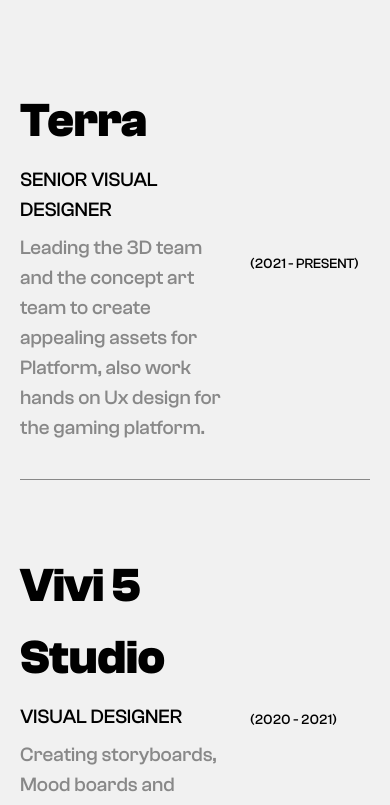
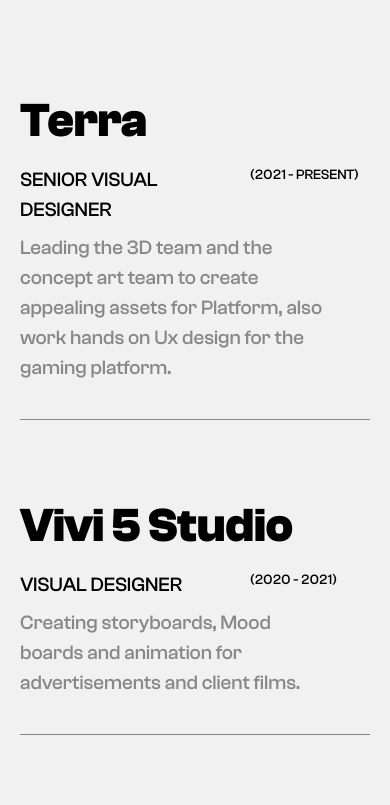
Before and after one commit to mohammedraqeebb/riddhiban-burman, a Next.js app: page / in a window 390 px wide. Shown: the part 1878-2683 px from the top of the page. Built offline with nearby package versions, Linux system fonts and the light colour scheme.

Commit message:
change the layout of the home

```diff
--- a/app/page.tsx
+++ b/app/page.tsx
@@ -117,15 +117,17 @@ const Page = () => {
                   <p className={styles.company_name}>
                     {currentExperience.companyName}
                   </p>
-                  <p className={styles.position}>
-                    {currentExperience.position}
-                  </p>
+                  <div className={styles.pos_dur_container}>
+                    <p className={styles.position}>
+                      {currentExperience.position}
+                    </p>
+                    <p className={styles.duration}>
+                      {currentExperience.duration}
+                    </p>
+                  </div>
                   <p className={styles.description}>
                     {currentExperience.description}
                   </p>
-                </div>
-                <div className={styles.right}>
-                  <p>{currentExperience.duration}</p>
                 </div>
               </motion.div>
             ))}
--- a/app/styles.module.scss
+++ b/app/styles.module.scss
@@ -73,7 +73,7 @@
           border-bottom: 1px solid #888888;
           gap: 24px;
           .left {
-            max-width: 559px;
+            max-width: 620px;
             display: flex;
             gap: 24px;
             flex-direction: column;
@@ -81,20 +81,29 @@
               font-size: 64px;
               font-family: GroteskBold;
             }
+            .pos_dur_container {
+              flex: 1;
+              display: flex;
+              flex-direction: row;
+              justify-content: space-between;
               .position {
                 font-size: 22px;
                 font-family: GroteskMedium;
                 text-transform: uppercase;
+                flex: 1;
+              }
+              .duration {
+                width: 100px;
+                font-family: GroteskMedium;
+                font-size: 22px;
+                width: 180px;
+              }
             }
             .description {
               font-family: GroteskMedium;
               color: #888888;
               font-size: 22px;
             }
-          }
-          .right {
-            font-family: GroteskMedium;
-            font-size: 22px;
           }
         }
       }
@@ -271,6 +280,25 @@
                 font-size: 64px;
                 font-family: GroteskBold;
               }
+              .pos_dur_container {
+                flex: 1;
+                display: flex;
+                flex-direction: row;
+                justify-content: space-between;
+                .position {
+                  font-size: 22px;
+                  font-family: GroteskMedium;
+                  text-transform: uppercase;
+                  flex: 1;
+                }
+                .duration {
+                  width: 100px;
+                  font-family: GroteskMedium;
+                  font-size: 22px;
+                  width: 180px;
+                }
+              }
+
               .position {
                 font-size: 22px;
                 font-family: GroteskMedium;
@@ -281,10 +309,6 @@
                 color: #888888;
                 font-size: 22px;
               }
-            }
-            .right {
-              font-family: GroteskMedium;
-              font-size: 22px;
             }
           }
         }
@@ -457,15 +481,23 @@
                 font-size: 64px;
                 font-family: GroteskBold;
               }
+              .pos_dur_container {
+                flex: 1;
+                display: flex;
+                flex-direction: row;
+                justify-content: space-between;
                 .position {
                   font-size: 22px;
                   font-family: GroteskMedium;
                   text-transform: uppercase;
+                  flex: 1;
                 }
-              .description {
+                .duration {
+                  width: 100px;
                   font-family: GroteskMedium;
-                color: #888888;
-                font-size: 22px;
+                  font-size: 16px;
+                  width: 140px;
+                }
               }
             }
             .right {
@@ -642,21 +674,31 @@
                 font-size: 48px;
                 font-family: GroteskBold;
               }
+              .pos_dur_container {
+                flex: 1;
+                display: flex;
+                flex-direction: row;
+                justify-content: space-between;
                 .position {
                   font-size: 20px;
                   font-family: GroteskMedium;
                   text-transform: uppercase;
+                  flex: 1;
                 }
+                .duration {
+                  width: 100px;
+                  font-family: GroteskMedium;
+                  font-size: 14px;
+                  width: 120px;
+                }
+              }
+
               .description {
                 font-family: GroteskMedium;
                 color: #888888;
                 font-size: 20px;
+                max-width: 88%;
               }
-            }
-            .right {
-              font-family: GroteskMedium;
-              font-size: 14px;
-              min-width: 120px;
             }
           }
         }
```
Lines whose indentation alone changed are shown as unchanged.
